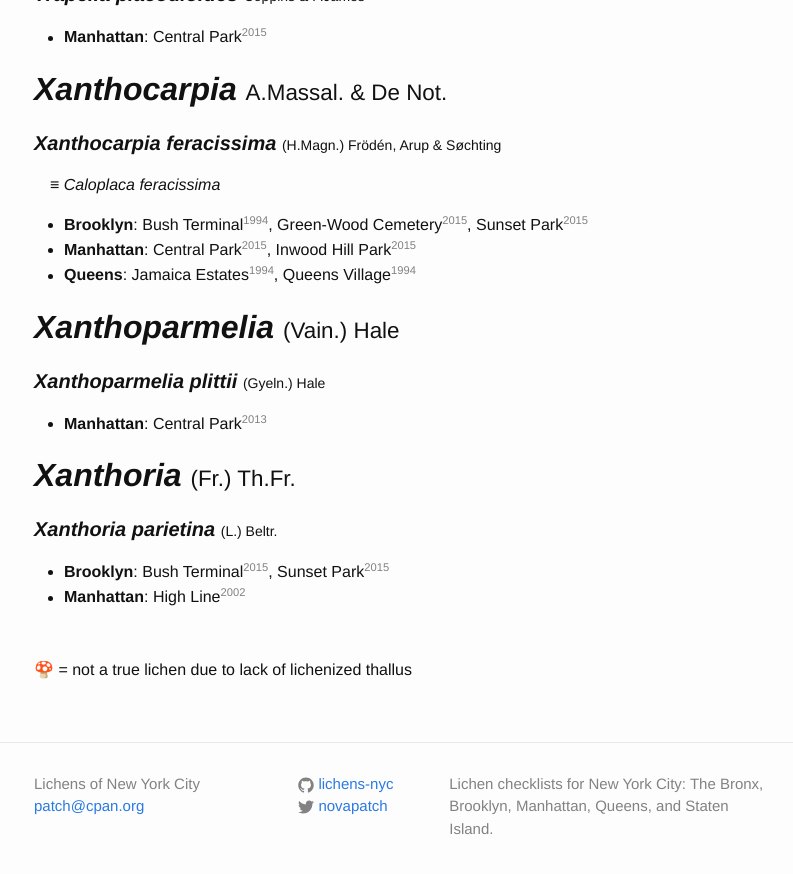
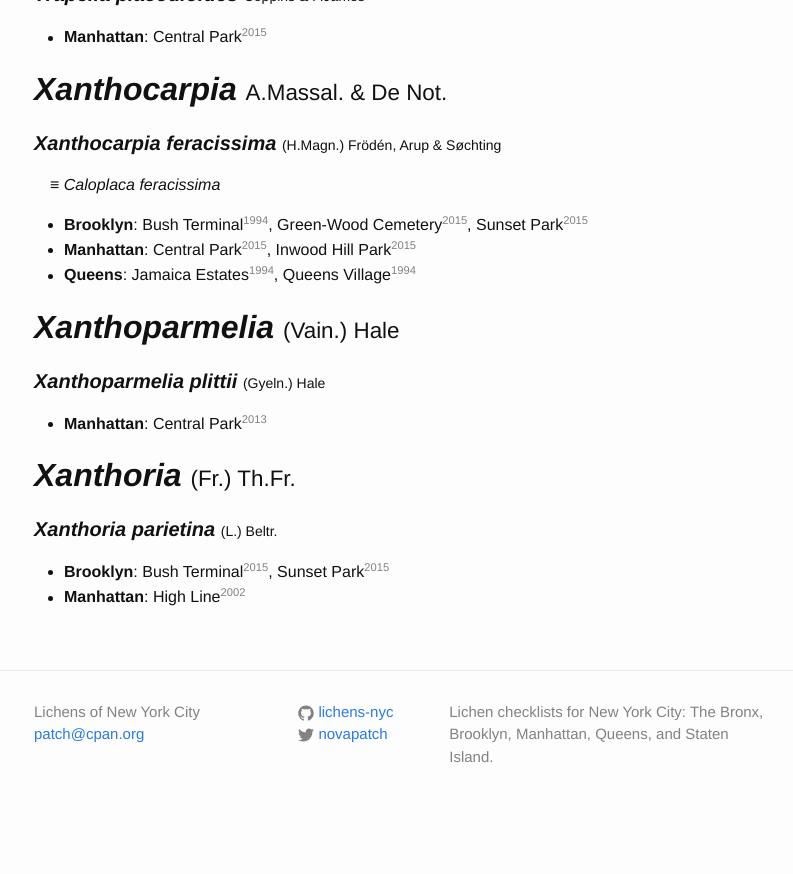
Before and after one commit to lichens-nyc/lichens-nyc.github.io, a Jekyll site: the page built from index.html, in a window 1280 px wide and 900 px high, scrolled down 7330 px. Shown: the top 874 px of the window, without its empty margins (236-1029 px from the left). Built offline with Jekyll 4.4.1, drawn with Linux system fonts in a browser that asks for light colours; after the commit the page ends 8158 px from its top, so only the background shows below that.

Commit message:
disable non-lichen notice

```diff
--- a/_includes/checklist.html
+++ b/_includes/checklist.html
@@ -50,7 +50,7 @@
   <span style="font-size: 0.7em">{{ taxa[genus_name].auth | replace: '. ', '.' | replace: '.&', '. &' | replace: ' ex ', ' <em>ex</em> ' }}</span>
   {% if taxa[genus_name].form == 'nonlichen' %}
     {% assign nonlichen = true %}
-    <span style="vertical-align: super; font-size: 0.35em">🍄</span>
+    <!--<span style="vertical-align: super; font-size: 0.35em">🍄</span>-->
   {% endif %}
 </h2>
 {% assign species_names = genus[1] | split: '🍄' %}
@@ -109,5 +109,5 @@
 {% endfor %}
 {% endfor %}
 {% if nonlichen %}
-<p style="margin-top: 3em">🍄 = not a true lichen due to lack of lichenized thallus</p>
+<!--<p style="margin-top: 3em">🍄 = not a true lichen due to lack of lichenized thallus</p>-->
 {% endif %}
```
